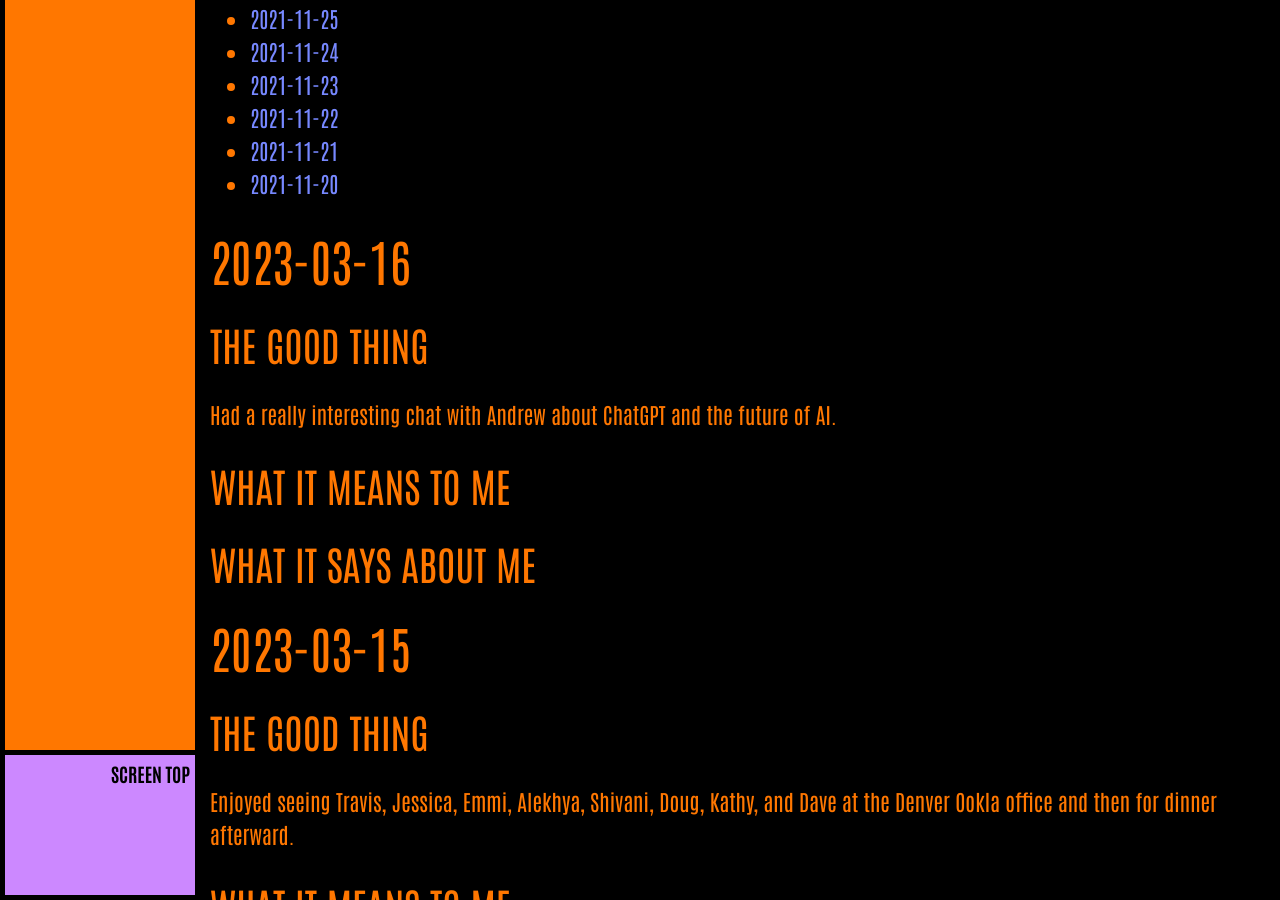
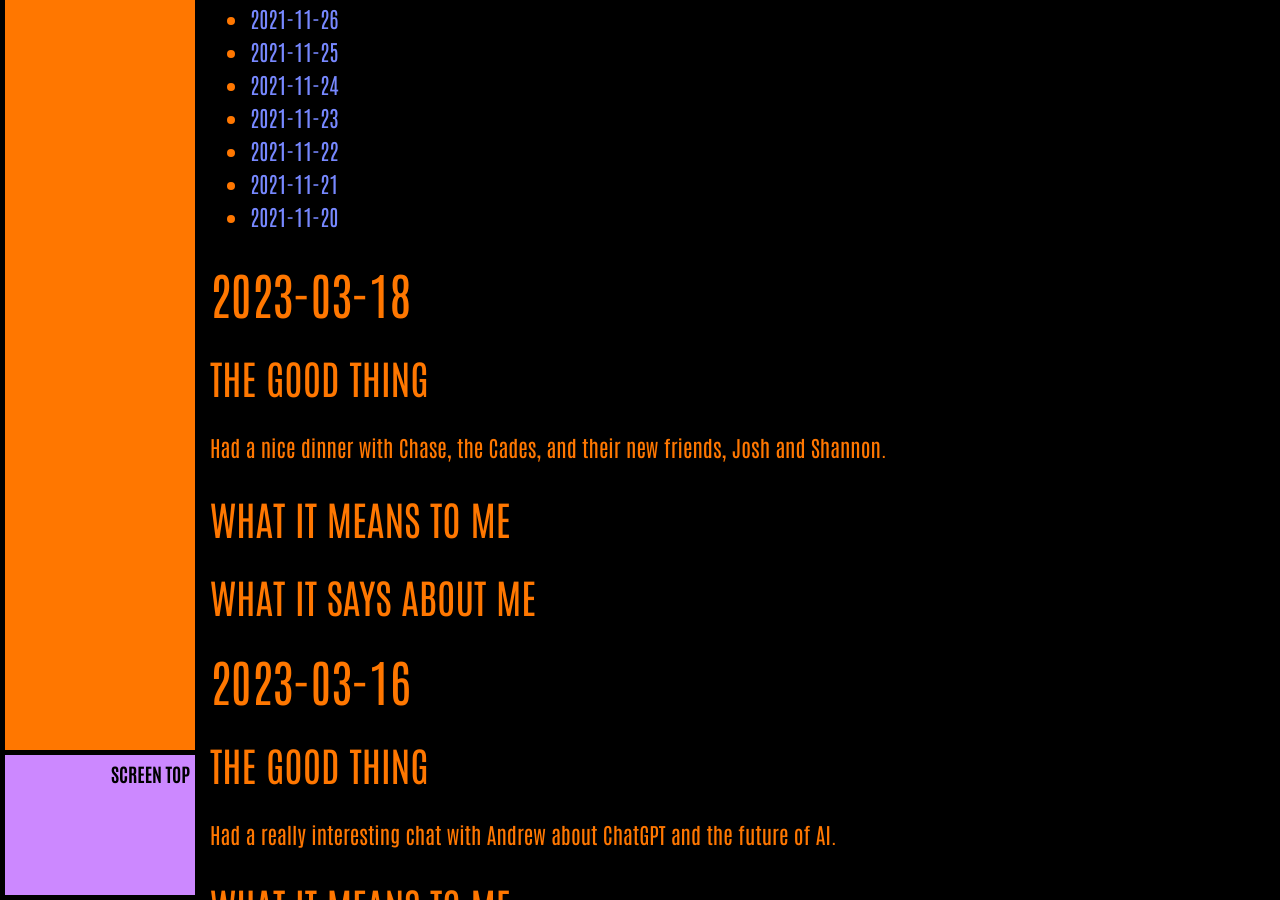
Before and after one commit to ArthurZey/arthurzey.github.io, a Jekyll site: the page built from _pages/one-good-thing.md, in a window 1280 px wide and 900 px high, scrolled down 10065 px. Built offline with Jekyll 4.4.1, drawn with Linux system fonts in a browser that asks for light colours; some of the changed text lies outside the part shown.

Commit message:
added stub for 2023-03-18

```diff
--- a/_pages/one-good-thing.md
+++ b/_pages/one-good-thing.md
@@ -13,6 +13,15 @@
 {:toc}
 {::options toc_levels="2" /}
 
+## 2023-03-18
+### The Good Thing
+Had a nice dinner with Chase, the Cades, and their new friends, Josh and Shannon.
+### What It Means to Me
+
+### What It Says about Me
+
+
+
 ## 2023-03-16
 ### The Good Thing
 Had a really interesting chat with Andrew about ChatGPT and the future of AI.
```
Also changed, not shown: other parts of _pages/one-good-thing.md (+1 -1 lines).
